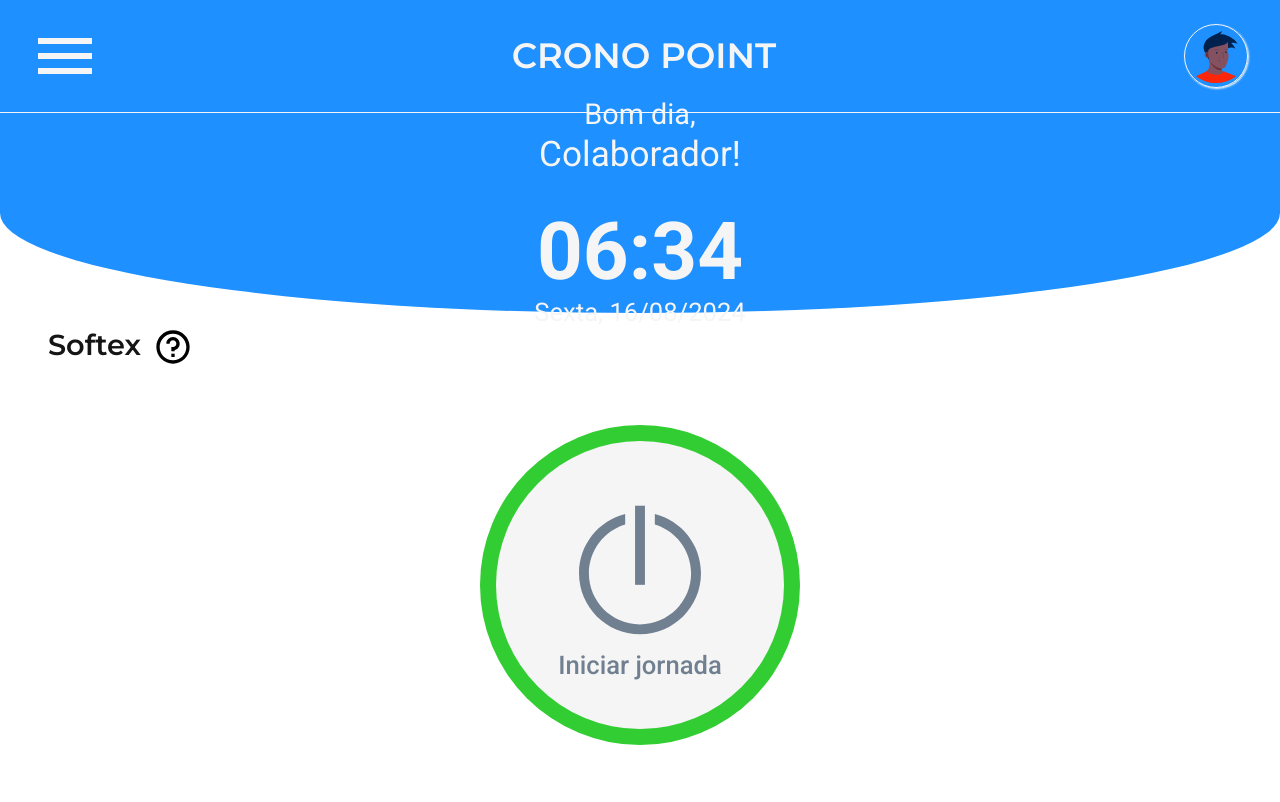
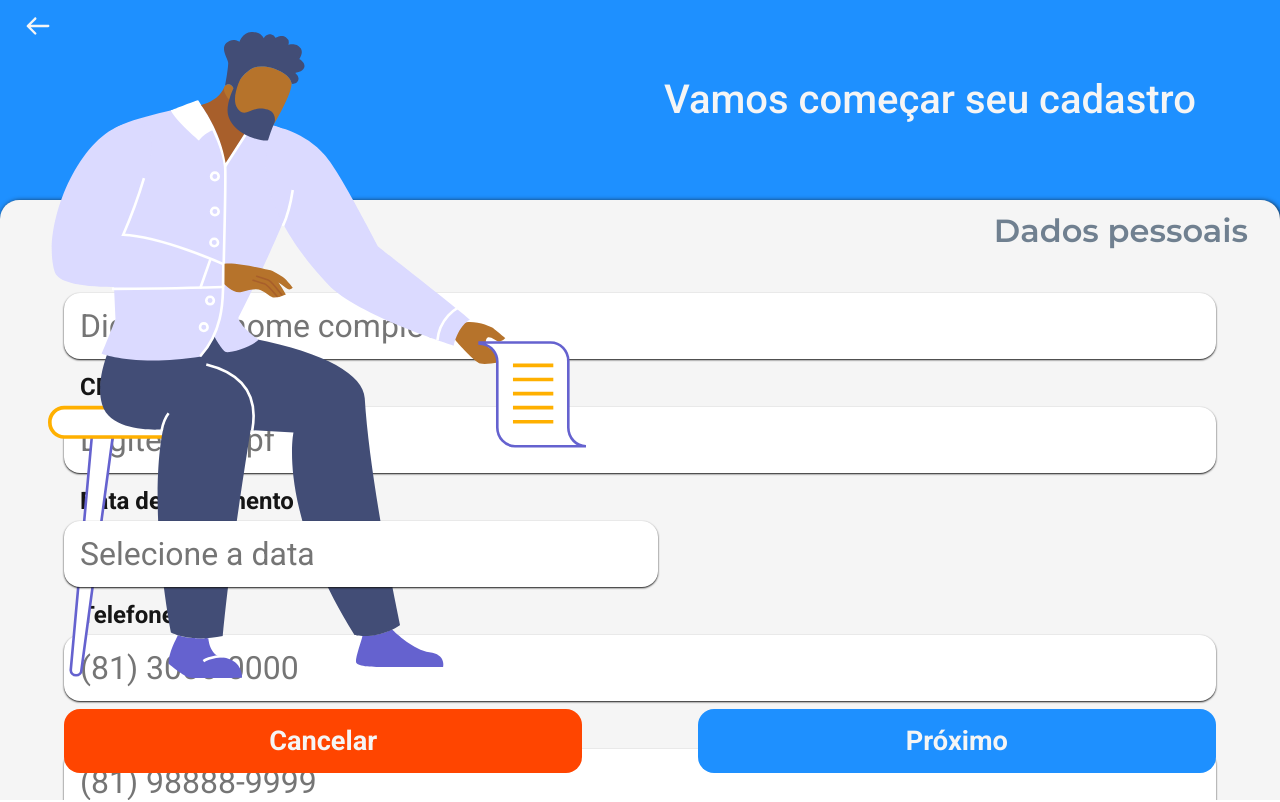
Before and after one commit to Rafalesson/cronoPoint, a React (Vite) app: page / in a window 1280 px wide. Shown: the top 802 px of the page. Built offline with nearby package versions, Linux system fonts and the light colour scheme.

Commit message:
adição da página de cadastro, parte 1

```diff
--- a/package.json
+++ b/package.json
@@ -14,6 +14,7 @@
   "dependencies": {
     "date-fns": "^3.6.0",
     "react": "^18.3.1",
+    "react-datepicker": "^7.3.0",
     "react-dom": "^18.3.1",
     "react-svg": "^16.1.34"
   },
--- a/src/App.jsx
+++ b/src/App.jsx
@@ -1,13 +1,16 @@
 import React from "react"
 import Login from "./Pages/Login/Login"
+import Cadastro from "./Pages/Cadastro/Cadastro"
 import FuncionarioDashboard from "./Pages/Funcionario_Dashboard/FuncionarioDashboard"
+
 
 function App() {
 
   return (
     <>
-      <FuncionarioDashboard />
+      {/* <FuncionarioDashboard /> */}
       {/* <Login /> */}
+      <Cadastro />
     </>
   )
 }
--- /dev/null
+++ b/src/Pages/Cadastro/Cadastro.jsx
@@ -0,0 +1,11 @@
+import React from "react";
+import DadosPessoais from "./DadosPessoais.jsx/DadosPessoais";
+
+
+
+export default function Cadastro(){
+
+  return(
+    <DadosPessoais />
+  )
+}
--- /dev/null
+++ b/src/Pages/Cadastro/DadosPessoais.jsx/DadosPessoais.jsx
@@ -0,0 +1,100 @@
+import React, { useState } from "react";
+import { ReactSVG } from "react-svg";
+import DatePicker, { registerLocale } from "react-datepicker";
+import "react-datepicker/dist/react-datepicker.css";
+import { ptBR } from "date-fns/locale";
+import arrowLeft from "../../../assets/img/arrow_left.svg";
+import caracterDP from "../../../assets/img/people_working_pack/SVG/character1.svg";
+import "./dadosPessoais.css";
+
+// Registrar a localização em português
+registerLocale("pt-BR", ptBR);
+
+export default function DadosPessoais() {
+  const [selectedDate, setSelectedDate] = useState(null);
+
+  return (
+    <section id="contaneirDP">
+      <header id="cabecalhoDP">
+        <div id="voltarBtn">
+          <ReactSVG
+            src={arrowLeft}
+            aria-label="Seta apontada para esquerda"
+            id="voltarBtnImg"
+          />
+        </div>
+        <img
+          src={caracterDP}
+          alt="vetor de um homem com uma folha na mão"
+          id="caracterDP"
+        />
+        <span id="cabecalhoText">Vamos começar seu cadastro</span>
+      </header>
+
+      <form id="dadosPessoais">
+        <h1 id="tituloDP">Dados pessoais</h1>
+
+        <div id="containerCampos">
+          <div className="form-group">
+            <label htmlFor="name">
+              Nome <span className="required">*</span>
+            </label>
+            <input
+              type="text"
+              id="name"
+              placeholder="Digite seu nome completo"
+              required
+            />
+          </div>
+
+          <div className="form-group">
+            <label htmlFor="cpf">
+              CPF (Apenas números) <span className="required">*</span>
+            </label>
+            <input type="text" id="cpf" placeholder="Digite seu cpf" required />
+          </div>
+
+          <div className="form-group">
+            <label htmlFor="dob">
+              Data de nascimento <span className="required">*</span>
+            </label>
+            <DatePicker
+              selected={selectedDate}
+              onChange={(date) => setSelectedDate(date)}
+              dateFormat="dd/MM/yyyy"
+              placeholderText="Selecione a data"
+              className="date-picker"
+              locale="pt-BR"
+              required
+              id="dob"
+            />
+          </div>
+
+          <div className="form-group">
+            <label htmlFor="phone">Telefone fixo</label>
+            <input type="text" id="phone" placeholder="(81) 3000-0000" />
+          </div>
+
+          <div className="form-group">
+            <label htmlFor="mobile">Telefone celular <span className="required">*</span></label>
+            <input
+              type="text"
+              id="mobile"
+              placeholder="(81) 98888-9999"
+              required
+            />
+          </div>
+        </div>
+
+        <div className="button-group">
+          <button type="button" id="cancel-button" className="button">
+            Cancelar
+          </button>
+          <button type="submit" id="submit-button" className="button">
+            Próximo
+          </button>
+        </div>
+      </form>
+    </section>
+  );
+}
--- /dev/null
+++ b/src/Pages/Cadastro/DadosPessoais.jsx/dadosPessoais.css
@@ -0,0 +1,207 @@
+#contaneirDP {
+  display: flex;
+  flex-direction: column;
+  background-color: var(--blue-primary);
+  width: 100vw;
+  height: 100vh;
+}
+
+#cabecalhoDP {
+  display: flex;
+  width: 100%;
+  height: 25%;
+  justify-content: space-between;
+  padding: 1rem 2rem;
+  position: relative;
+}
+
+#voltarBtn {
+  cursor: pointer;
+  width: 50%;
+  height: 3rem;
+}
+
+#voltarBtnImg {
+  width: 3rem;
+  height: 2rem;
+  transform: scale(1.5);
+}
+
+#voltarBtnImg path {
+  fill: var(--white-background);
+}
+
+#caracterDP {
+  width: 40%;
+  height: auto;
+  position: absolute;
+  top: 2rem;
+  left: 3rem;
+}
+
+#cabecalhoText {
+  font-family: "Roboto", sans-serif;
+  font-weight: 500;
+  font-size: 2.5rem;
+  width: 50%;
+  align-self: center;
+  color: var(--white-background);
+  padding-right: 1rem;
+}
+
+#dadosPessoais{
+  display: flex;
+  flex-direction: column;
+  align-items: center;
+  justify-content: space-evenly;
+  width: 100%;
+  height: 75%;
+  background-color: var(--white-background);
+  border-radius: 1.2rem 1.2rem 0 0;
+  box-shadow: 1px 1px 5px var(--black-text);
+}
+
+#tituloDP{
+  font-family: "Montserrat", sans-serif;
+  font-size: 2rem;
+  font-weight: 600;
+  align-self: flex-end;
+  margin-right: 2rem;
+  color: var(--grey-neutral);
+}
+
+#containerCampos{
+  width: 90%;
+  height: 70%;
+  display: flex;
+  flex-direction: column;
+  gap: 1rem;
+  justify-content: space-between;
+}
+
+.form-group{
+  display: flex;
+  flex-direction: column;
+  gap: .5rem;
+  font-family: "Roboto", sans-serif;
+}
+
+#dob{
+  width: 50%;
+}
+
+.form-group label{
+  font-size: 1.5rem;
+  font-weight: 600;
+  padding-left: 1rem;
+}
+
+.form-group input{
+  outline: none;
+  background-color: #fff;
+  border-radius: 1rem;
+  height: 4rem;
+  font-size: 2rem;
+  box-shadow: 0 1px 2px var(--black-text);
+  padding-left: 1rem;
+}
+
+.required{
+  color: var(--orange-alert);
+}
+
+.button-group{
+  display: flex;
+  align-items: center;
+  justify-content: space-between;
+  width: 90%;
+  height: 15%;
+}
+
+.button{
+  width: 45%;
+  height: 4rem;
+  font-size: 1.7rem;
+  font-family: "Roboto", sans-serif;
+  font-weight: 600;
+  border-radius: 1rem;
+  cursor: pointer;
+  color: var(--white-background);
+}
+
+#cancel-button{
+  background-color: var(--orange-alert);
+}
+
+#submit-button{
+  background-color: var(--blue-primary);
+}
+
+/* Estilizando o contêiner do calendário */
+.react-datepicker {
+  font-family: 'Roboto', sans-serif;
+  background-color: #ffffff;
+  border: 1px solid var(--grey-neutral);
+  border-radius: 1rem;
+  box-shadow: 0 0 10px rgba(0, 0, 0, 0.1);
+  width: 20rem;
+}
+
+/* Cabeçalho do calendário */
+.react-datepicker__header {
+  background-color: var(--blue-primary);
+  border-bottom: none;
+  color: var(--white-background);
+  width: 20rem;
+}
+
+/* Texto do mês e ano no cabeçalho */
+.react-datepicker__current-month {
+  font-weight: bold;
+  font-size: 1.4rem;
+  color: var(--white-background);
+}
+
+/* Dias da semana */
+.react-datepicker__day-name {
+  color: var(--white-background);
+  font-weight: bold;
+}
+
+/* Dias do calendário */
+.react-datepicker__day {
+  color: var(--blue-primary);
+  font-size: 1.2rem;
+  padding: 2px;
+}
+
+/* Dia selecionado */
+.react-datepicker__day--selected {
+  background-color: var(--blue-primary);
+  color: var(--white-background);
+  border-radius: 3px;
+  padding: 2px;
+}
+
+/* Dia atual */
+.react-datepicker__day--today {
+  background-color: var(--grey-neutral);
+  color: var(--white-background);
+  border-radius: 3px;
+  padding: 2px;
+}
+
+/* Setas de navegação */
+.react-datepicker__navigation {
+  top: 10px;
+  line-height: 1.5rem;
+}
+
+.react-datepicker__navigation-icon::before {
+  border-color: white;
+}
+
+/* Contêiner de semanas */
+.react-datepicker__week {
+  margin: 0.2rem 0;
+}
--- a/src/Pages/Login/Login.jsx
+++ b/src/Pages/Login/Login.jsx
@@ -19,9 +19,9 @@ export default function Login(){
 
       <form action="/login" id="loginForm">
 
-      <p id="saudacao">
+      <h1 id="saudacao">
         Bem-vindo(a) ao <strong>Crono Point</strong>
-      </p>
+      </h1>
 
       <div id="formGroup1">
           <label htmlFor="email">Email:</label>
```
Also changed, not shown: src/Componentes/Ponto/Cadastrar/Cadastrar.jsx (added), src/assets/img/arrow_left.svg (added), 1 other file (tests, documents, lock files or other folders).
